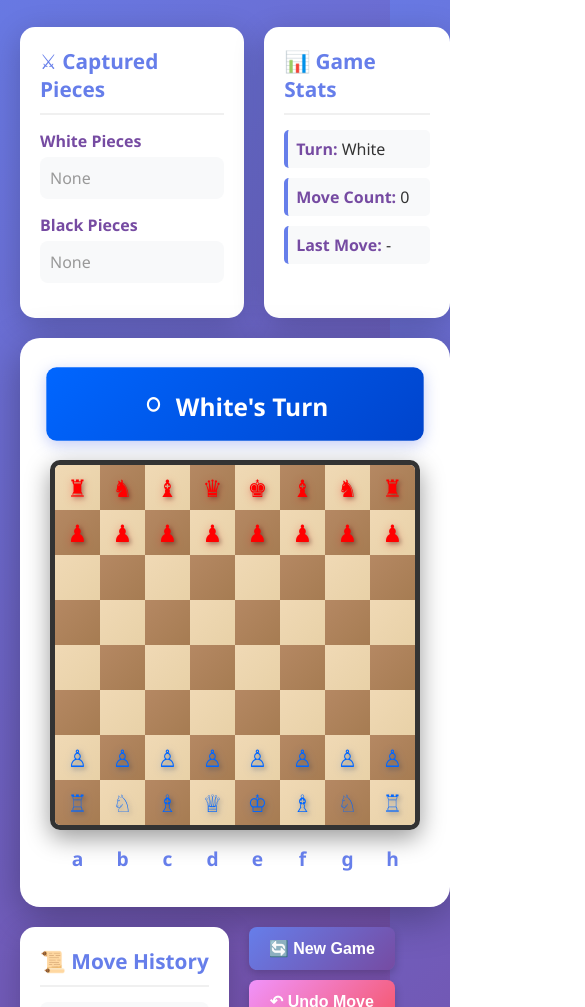
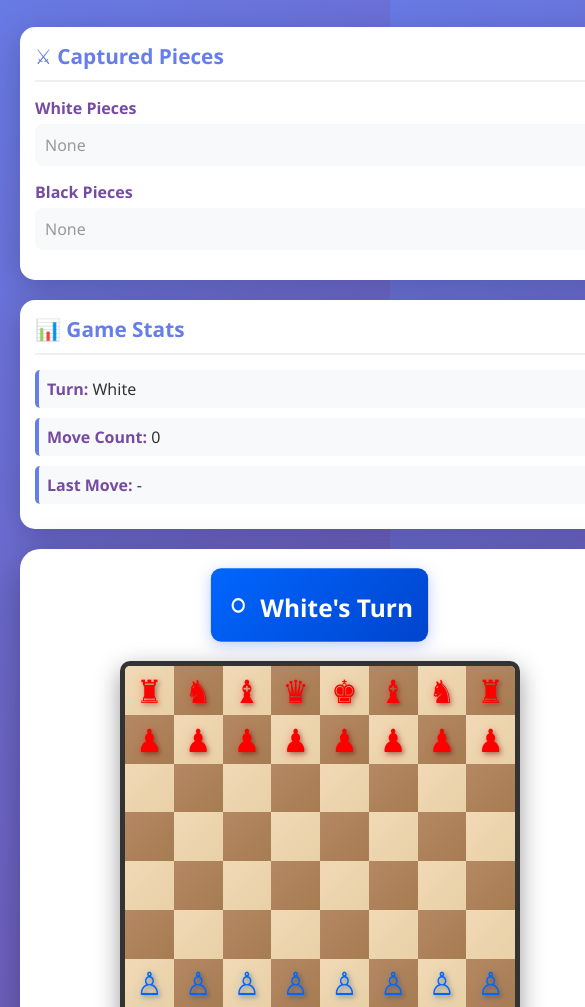
Before and after one commit to rohanx009/website, a plain HTML site: page index.html in a window 390 px wide. Shown: the part 173-1180 px from the top of the page, 585 px wide, since content can reach past the window. Drawn offline with Linux system fonts and the light colour scheme.

Commit message:
Make chessboard responsive and fit perfectly in container

```diff
--- a/chess_style.css
+++ b/chess_style.css
@@ -144,8 +144,11 @@ body {
 .chess-container {
     background: white;
     border-radius: 20px;
-    padding: 30px;
+    padding: 20px;
     box-shadow: 0 10px 40px rgba(0,0,0,0.3);
+    display: flex;
+    flex-direction: column;
+    align-items: center;
 }
 
 /* Turn Indicator */
@@ -179,23 +182,26 @@ body {
 /* Chessboard */
 .chessboard {
     display: grid;
-    grid-template-columns: repeat(8, 70px);
-    grid-template-rows: repeat(8, 70px);
+    grid-template-columns: repeat(8, 1fr);
+    grid-template-rows: repeat(8, 1fr);
     gap: 0;
     margin: 0 auto;
     border: 5px solid #333;
     border-radius: 10px;
     overflow: hidden;
     box-shadow: 0 8px 24px rgba(0,0,0,0.4);
+    width: 100%;
+    max-width: 600px;
+    aspect-ratio: 1 / 1;
 }
 
 .square {
-    width: 70px;
-    height: 70px;
+    width: 100%;
+    height: 100%;
     display: flex;
     align-items: center;
     justify-content: center;
-    font-size: 2.5em;
+    font-size: clamp(2em, 4vw, 3em);
     cursor: pointer;
     transition: all 0.3s ease;
     position: relative;
@@ -549,18 +555,7 @@ body {
     }
 
     .chessboard {
-        grid-template-columns: repeat(8, 60px);
-        grid-template-rows: repeat(8, 60px);
-    }
-
-    .square {
-        width: 60px;
-        height: 60px;
-        font-size: 2em;
-    }
-
-    .column-labels {
-        grid-template-columns: repeat(8, 60px);
+        max-width: 500px;
     }
 }
 
@@ -570,17 +565,14 @@ body {
     }
 
     .chessboard {
-        grid-template-columns: repeat(8, 45px);
-        grid-template-rows: repeat(8, 45px);
+        max-width: 400px;
     }
 
-    .square {
-        width: 45px;
-        height: 45px;
-        font-size: 1.5em;
+    .info-box {
+        padding: 15px;
     }
 
-    .column-labels {
-        grid-template-columns: repeat(8, 45px);
+    .side-panel {
+        flex-direction: column;
     }
 }
```
